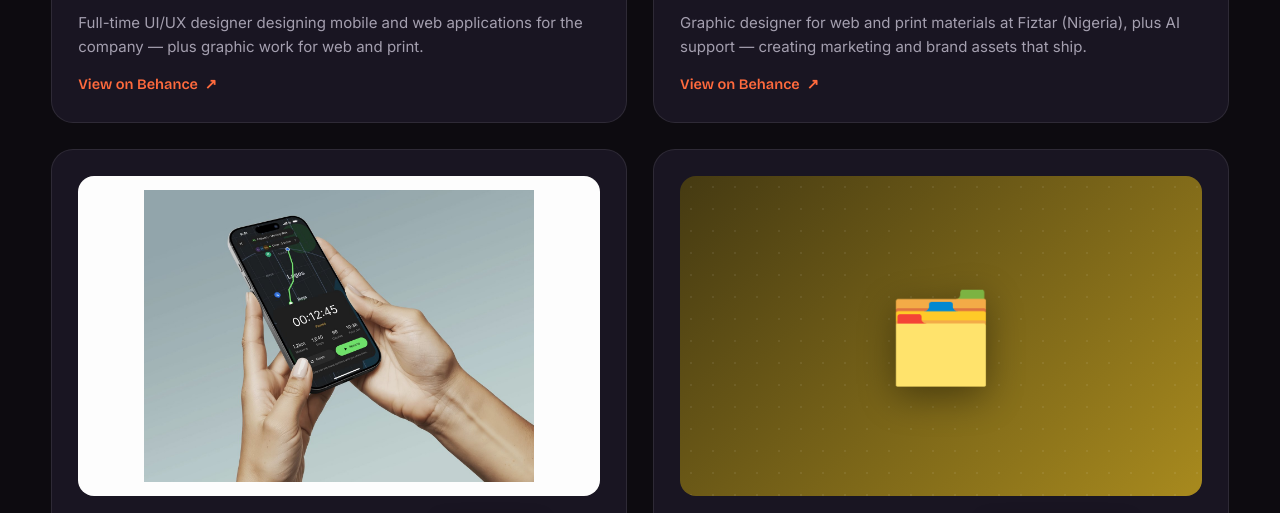
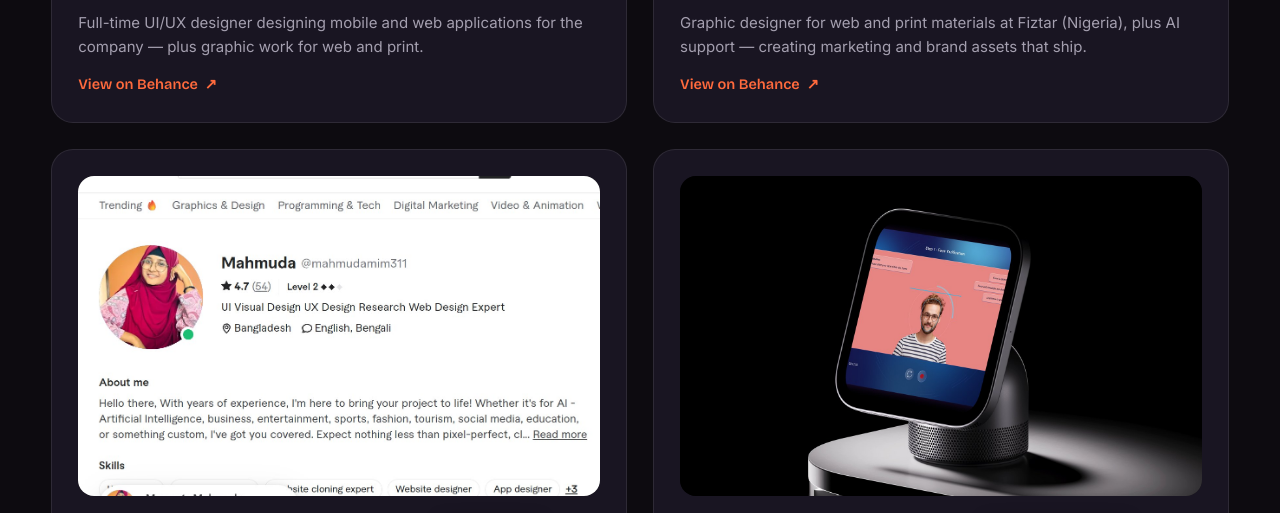
Before and after one commit to MahmudaMim/MahmudaMim.github.io, a plain HTML site: page index.html in a window 1280 px wide. Shown: the part 1611-2124 px from the top of the page. Drawn offline with nearby package versions, Linux system fonts and the light colour scheme.

Commit message:
Reassign card images (FitBuddy card 2, Fiverr profile card 3, Digibox cover card 4), fill visual box with centered cover fit

```diff
--- a/index.html
+++ b/index.html
@@ -12,7 +12,7 @@
   <link rel="preconnect" href="https://fonts.googleapis.com" />
   <link rel="preconnect" href="https://fonts.gstatic.com" crossorigin />
   <link href="https://fonts.googleapis.com/css2?family=Bricolage+Grotesque:opsz,wght@12..96,400;12..96,500;12..96,600;12..96,700;12..96,800&family=Inter:wght@400;500;600&family=Instrument+Serif:ital@0;1&display=swap" rel="stylesheet" />
-  <link rel="stylesheet" href="styles.css?v=5" />
+  <link rel="stylesheet" href="styles.css?v=6" />
 </head>
 <body>
 
@@ -134,8 +134,8 @@
           </a>
 
           <a class="work-card reveal" href="https://www.behance.net/mahmudasultana2" target="_blank" rel="noopener">
-            <div class="work-card__visual work-card__visual--b" aria-hidden="true">
-              <span class="work-card__glyph">🖨️</span>
+            <div class="work-card__visual work-card__visual--img">
+              <img src="assets/fitbuddy.jpg" alt="FitBuddy fitness tracking app UI/UX case study" width="1400" height="1050" loading="lazy" />
             </div>
             <div class="work-card__meta">
               <span class="tag">Graphic Design · AI Support</span>
@@ -151,7 +151,7 @@
 
           <a class="work-card reveal" href="https://www.behance.net/mahmudasultana2" target="_blank" rel="noopener">
             <div class="work-card__visual work-card__visual--img">
-              <img src="assets/fitbuddy.jpg" alt="FitBuddy fitness tracking app UI/UX case study" width="1400" height="1050" loading="lazy" />
+              <img src="assets/fiverr-profile.jpg" alt="Mahmuda's Fiverr profile — Level-2 seller" width="1203" height="919" loading="lazy" />
             </div>
             <div class="work-card__meta">
               <span class="tag">Freelance · Level-2 Seller</span>
@@ -166,8 +166,8 @@
           </a>
 
           <a class="work-card reveal" href="https://www.behance.net/mahmudasultana2" target="_blank" rel="noopener">
-            <div class="work-card__visual work-card__visual--d" aria-hidden="true">
-              <span class="work-card__glyph">🗂️</span>
+            <div class="work-card__visual work-card__visual--img">
+              <img src="assets/digibox-cover.jpg" alt="Digibox project cover — face verification app" width="1600" height="1200" loading="lazy" />
             </div>
             <div class="work-card__meta">
               <span class="tag">Contract · Graphic + UI/UX</span>
--- a/styles.css
+++ b/styles.css
@@ -505,22 +505,21 @@ button { font: inherit; cursor: pointer; background: none; border: none; color:
 .work-card__visual--c { background: linear-gradient(135deg, #143d33, #1f8f6f); }
 .work-card__visual--d { background: linear-gradient(135deg, #453a12, #a88a1e); }
 
-/* image-based visual (case study cover) */
+/* image-based visual (case study cover) — fills the visible box, centered */
 .work-card__visual--img {
-  background: #fdfdfd;
-  padding: 14px;
+  background: #0d0b10;
+  padding: 0;
 }
 .work-card__visual--img::before { display: none; }
-/* absolutely fill the padded visual box so the image centers and never overflows */
 .work-card__visual--img img {
   position: absolute;
-  top: 14px;
-  left: 14px;
-  width: calc(100% - 28px);
-  height: calc(100% - 28px);
+  inset: 0;
+  width: 100%;
+  height: 100%;
   max-width: none;
-  object-fit: contain;
-  border-radius: 8px;
+  object-fit: cover;
+  object-position: center center;
+  border-radius: 0;
   transition: transform 0.7s var(--ease);
 }
 .work-card:hover .work-card__visual--img img { transform: scale(1.04); }
```
Also changed, not shown: assets/digibox-cover.jpg (added), assets/fiverr-profile.jpg (added).
